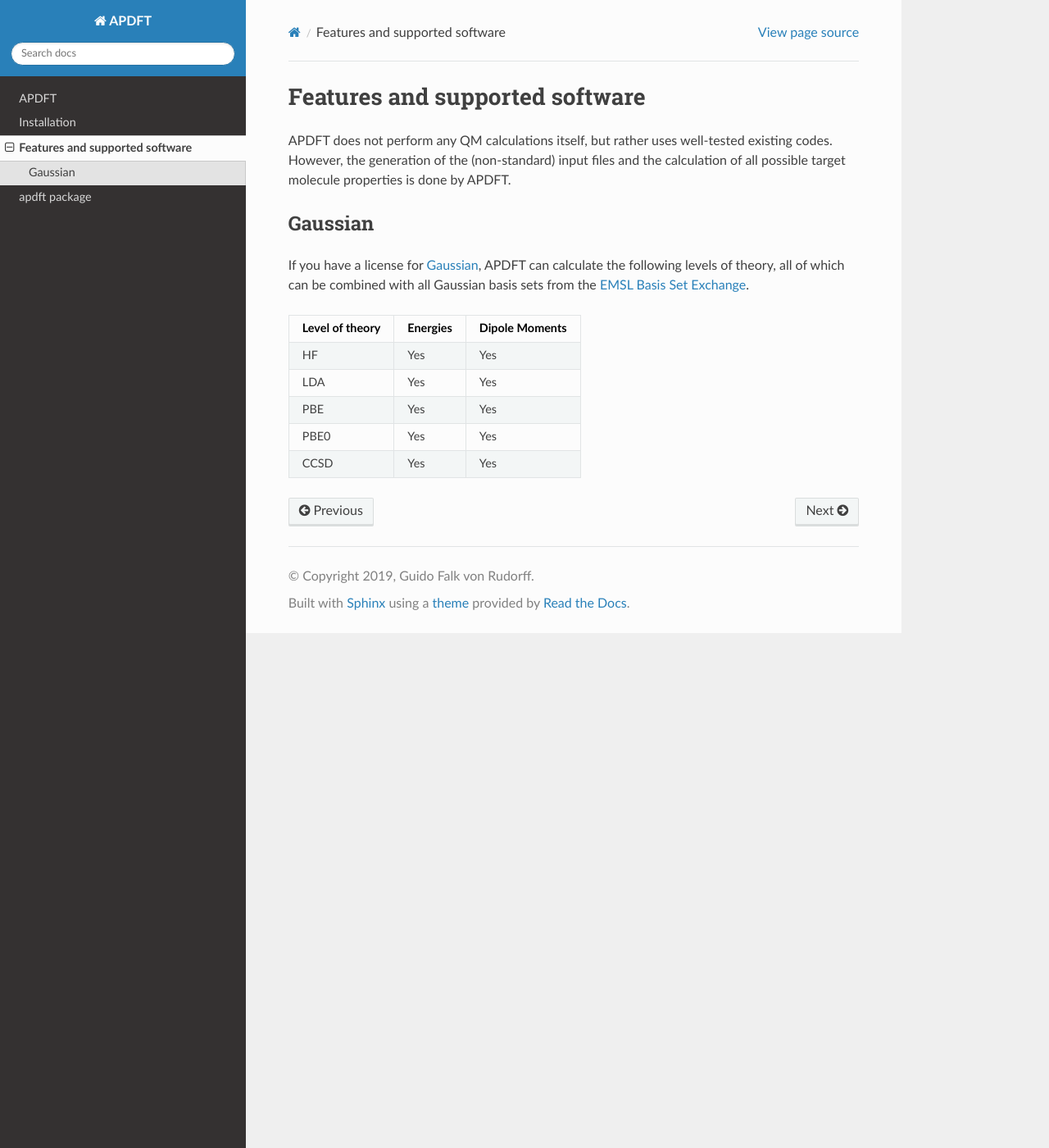
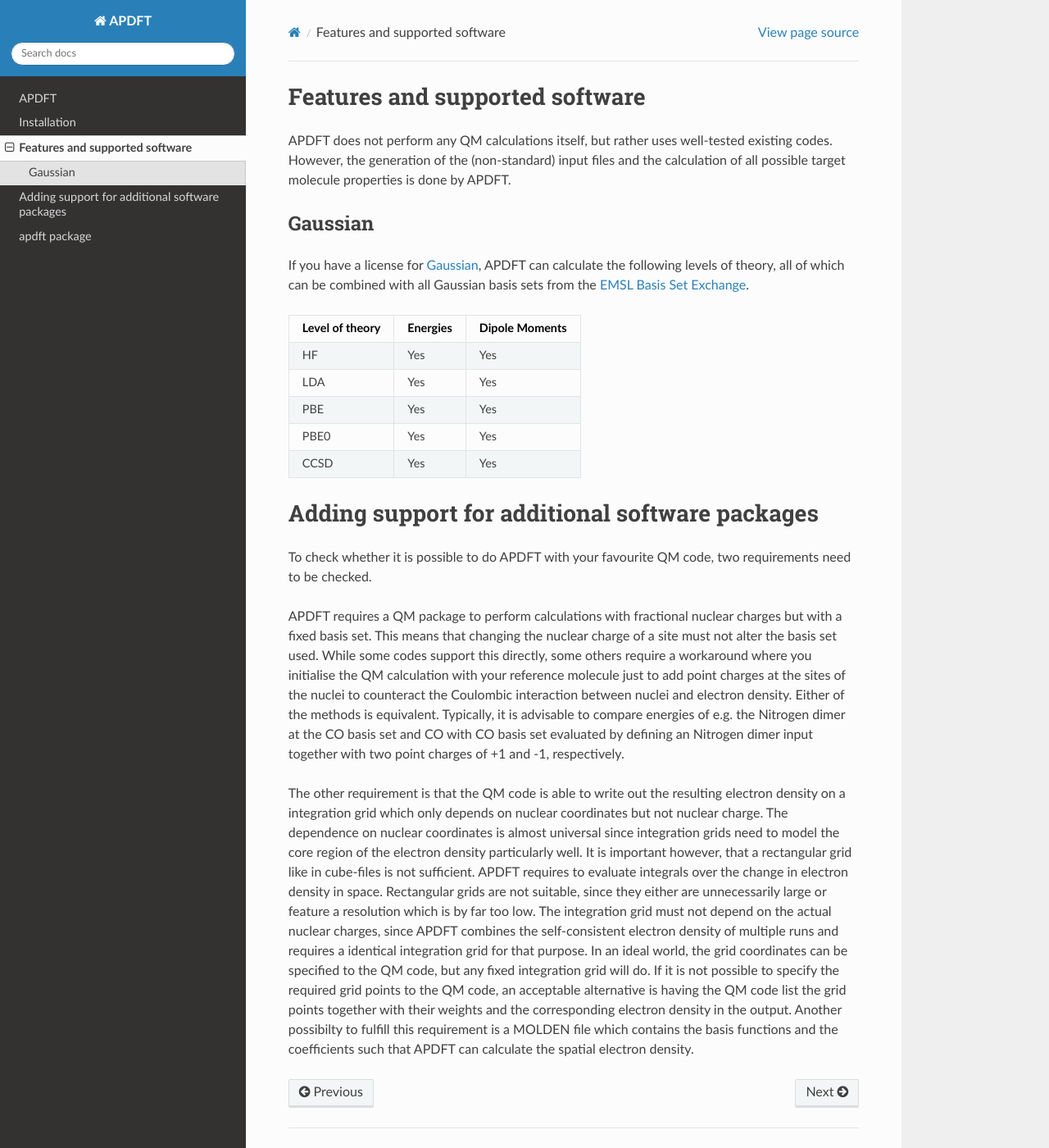
Before and after one commit to ferchault/APDFT, a Sphinx documentation site: the page built from docs/features.rst, in a window 1280 px wide and 1400 px high. Shown: the whole window at 82% size. Built offline with Sphinx 7.4.7 and the Read the Docs theme 2.0.0, drawn with Linux system fonts in a browser that asks for light colours.

Commit message:
Explain addition of codes

```diff
--- a/docs/features.rst
+++ b/docs/features.rst
@@ -23,3 +23,12 @@ If you have a license for `Gaussian <http://gaussian.com/>`_, APDFT can calculat
 +---------------------------+-----------+-----------------+
 | CCSD                      | Yes       | Yes             |
 +---------------------------+-----------+-----------------+
+
+Adding support for additional software packages
+===============================================
+
+To check whether it is possible to do APDFT with your favourite QM code, two requirements need to be checked.
+
+APDFT requires a QM package to perform calculations with fractional nuclear charges but with a fixed basis set. This means that changing the nuclear charge of a site must not alter the basis set used. While some codes support this directly, some others require a workaround where you initialise the QM calculation with your reference molecule just to add point charges at the sites of the nuclei to counteract the Coulombic interaction between nuclei and electron density. Either of the methods is equivalent. Typically, it is advisable to compare energies of e.g. the Nitrogen dimer at the CO basis set and CO with CO basis set evaluated by defining an Nitrogen dimer input together with two point charges of +1 and -1, respectively.
+
+The other requirement is that the QM code is able to write out the resulting electron density on a integration grid which only depends on nuclear coordinates but not nuclear charge. The dependence on nuclear coordinates is almost universal since integration grids need to model the core region of the electron density particularly well. It is important however, that a rectangular grid like in cube-files is not sufficient. APDFT requires to evaluate integrals over the change in electron density in space. Rectangular grids are not suitable, since they either are unnecessarily large or feature a resolution which is by far too low. The integration grid must not depend on the actual nuclear charges, since APDFT combines the self-consistent electron density of multiple runs and requires a identical integration grid for that purpose. In an ideal world, the grid coordinates can be specified to the QM code, but any fixed integration grid will do. If it is not possible to specify the required grid points to the QM code, an acceptable alternative is having the QM code list the grid points together with their weights and the corresponding electron density in the output. Another possibilty to fulfill this requirement is a MOLDEN file which contains the basis functions and the coefficients such that APDFT can calculate the spatial electron density.
```
